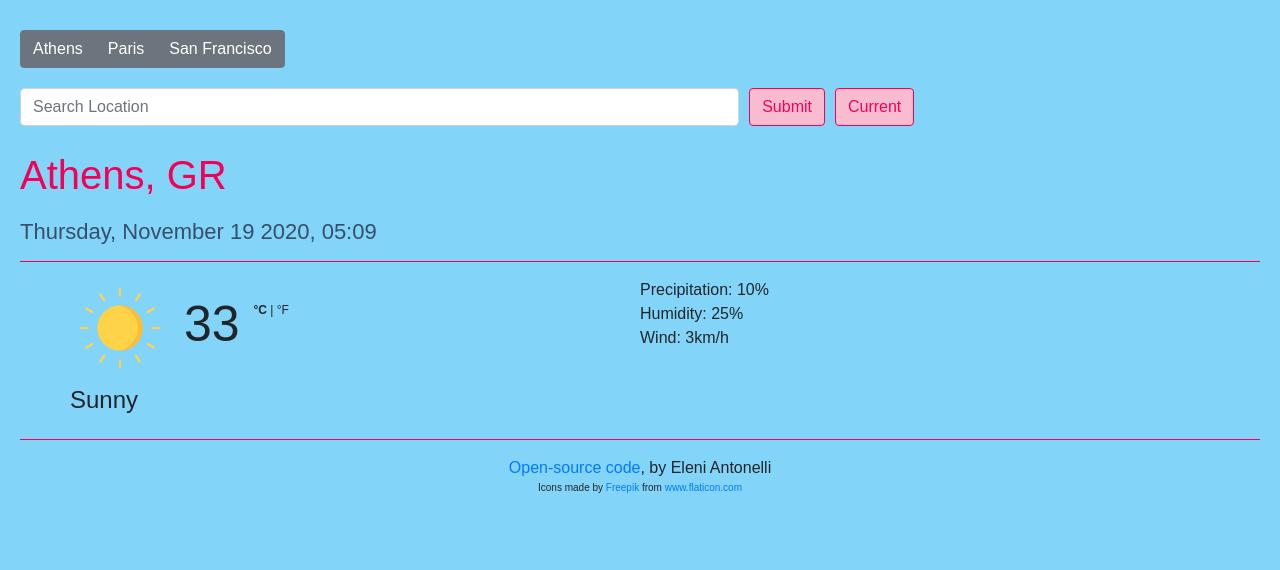
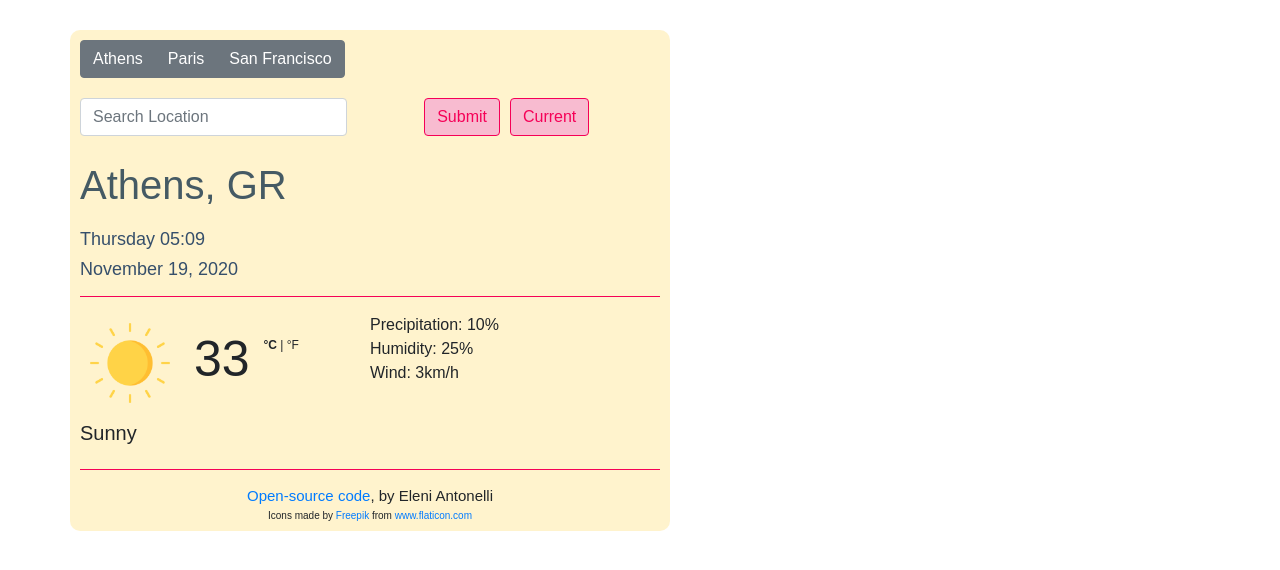
Before and after one commit to elenianto/Eleni-Orange-Weather, a website built with Parcel: page index.html in a window 1280 px wide. Built offline with nearby package versions, Linux system fonts and the light colour scheme.

Commit message:
Updated background

```diff
--- a/index.html
+++ b/index.html
@@ -1,7 +1,7 @@
 <!DOCTYPE html>
 <html>
   <head>
-    <title>WeatherAbouts</title>
+    <title>WindowView</title>
     <meta charset="UTF-8" />
     <link
       rel="stylesheet"
@@ -14,8 +14,8 @@
   </head>
 
   <body>
-    <div id="frame">
-      <div id="app">
+    <div id="app">
+      <div id="frame">
         <div class="btn-group" role="group" aria-label="Basic example">
           <button type="button" class="btn btn-secondary">Athens</button>
           <button type="button" class="btn btn-secondary">Paris</button>
@@ -48,6 +48,7 @@
         </form>
         <h1 id="city">Athens, GR</h1>
         <h2 id="display-date">Monday - 10/5 - 13:00</h2>
+        <h2 id="display-date2">November 11, 2020</h2>
         <hr />
         <div class="container">
           <div class="row">
@@ -60,7 +61,7 @@
                 </h3>
               </div>
               <div class="row">
-                <h4 id="weather-description">Sunny</h4>
+                <h4 id="weather-description"> Sunny</h4>
               </div>
             </div>
             <div class="col">
--- a/src/script.js
+++ b/src/script.js
@@ -40,8 +40,10 @@ function formatDate(d) {
   ];
   let month = months[d.getMonth()];
   let year = d.getFullYear();
-  let dateElement = document.querySelector("#display-date");
-  dateElement.innerHTML = `${day}, ${month} ${date} ${year}, ${currentHR}:${minutes}`;
+  let dateElement1 = document.querySelector("#display-date");
+  dateElement1.innerHTML = `${day} ${currentHR}:${minutes}`;
+  let dateElement2 = document.querySelector("#display-date2");
+  dateElement2.innerHTML=`${month} ${date}, ${year}`;
 }
 // Show Date
 let now = new Date();
--- a/src/styles.css
+++ b/src/styles.css
@@ -1,16 +1,29 @@
 body {
+  margin: 15px 15 px;
+  background-color: white;
+  border-color: rgba(255, 193, 7, 0.5);
+  border-width: 1px;
+}
+
+#frame {
   font-family: sans-serif;
-  background: rgba(79, 195, 247, 0.7);
-  padding: 15px auto;
+  background: rgba(255, 193, 7, 0.2);
+  padding: 5px 10px;
+  margin: 30px 50px;
+  border-radius: 10px;
+  border-color: coral;
+  max-width: 600px;
+  max-height: 600px;
 }
+
 h1 {
-  color: #f50057;
+  color: #455a64;
   font-weight: 500;
   margin: 10px auto 20px;
 }
 h2 {
   color: #364f6b;
-  font-size: 22px;
+  font-size: 18px;
 }
 h3 {
   display: inline-block;
@@ -20,7 +33,8 @@ h3 {
   line-height: 65px;
 }
 h4 {
-  text-align: center;
+  text-align: right;
+  font-size: 20px;
 }
 small {
   font-size: 12px;
@@ -28,7 +42,7 @@ small {
 }
 .form-control {
   display: block;
-  width: 100%;
+  width: 80%;
   margin: 15px 0;
   height: calc(1.5em + 0.75rem + 2px);
   padding: 0.375rem 0.75rem;
@@ -43,7 +57,8 @@ small {
   transition: border-color 0.15s ease-in-out, box-shadow 0.15s ease-in-out;
 }
 hr {
-  border-top: 1.5px solid #f50057;
+  border-top: 1px solid #f50057;
+  line-height: 3px;
 }
 img {
   padding: 10px;
@@ -60,10 +75,13 @@ img {
 }
 #app {
   margin: 25px 20px;
+  border-color: rgba(255, 193, 7, 0.5);
 }
 #credit-footer {
   font-size: 10px;
 }
 .footer {
   text-align: center;
+  font-size: 15px;
+  line-height: 20px;
 }
```
